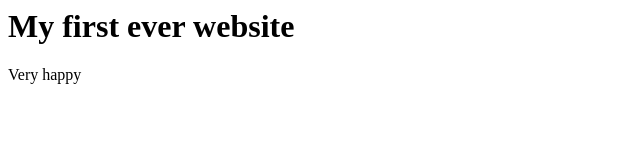
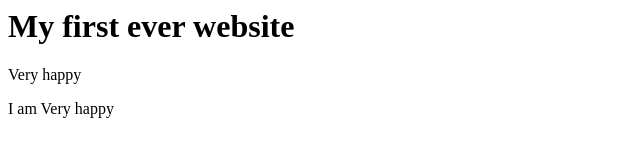
Before and after one commit to Ziaul-karim/my-firsy-website, a plain HTML site: page index.html in a window 1280 px wide. Shown: the whole page, without its empty margins (0-640 px from the left). Drawn offline with Linux system fonts and the light colour scheme.

Commit message:
new commit

```diff
--- a/index.html
+++ b/index.html
@@ -1,4 +1,3 @@
 <h1>My first ever website</h1>
-<p>
-    Very happy
-</p>
+<p>Very happy</p>
+<p>I am Very happy</p>
```
